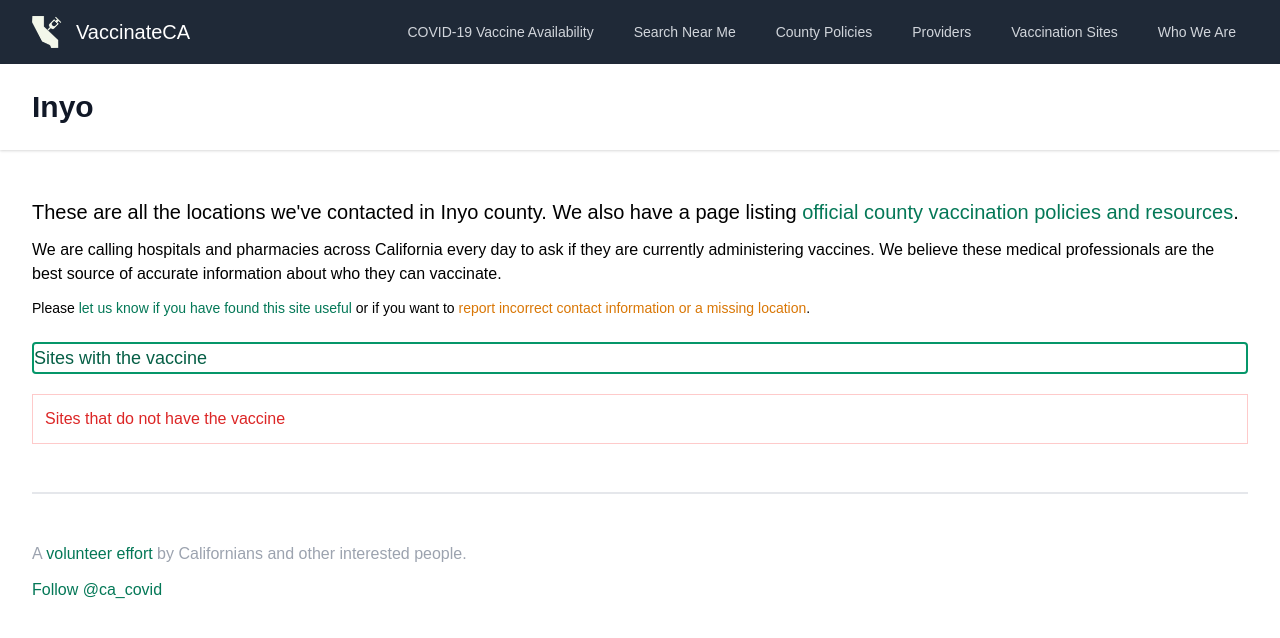
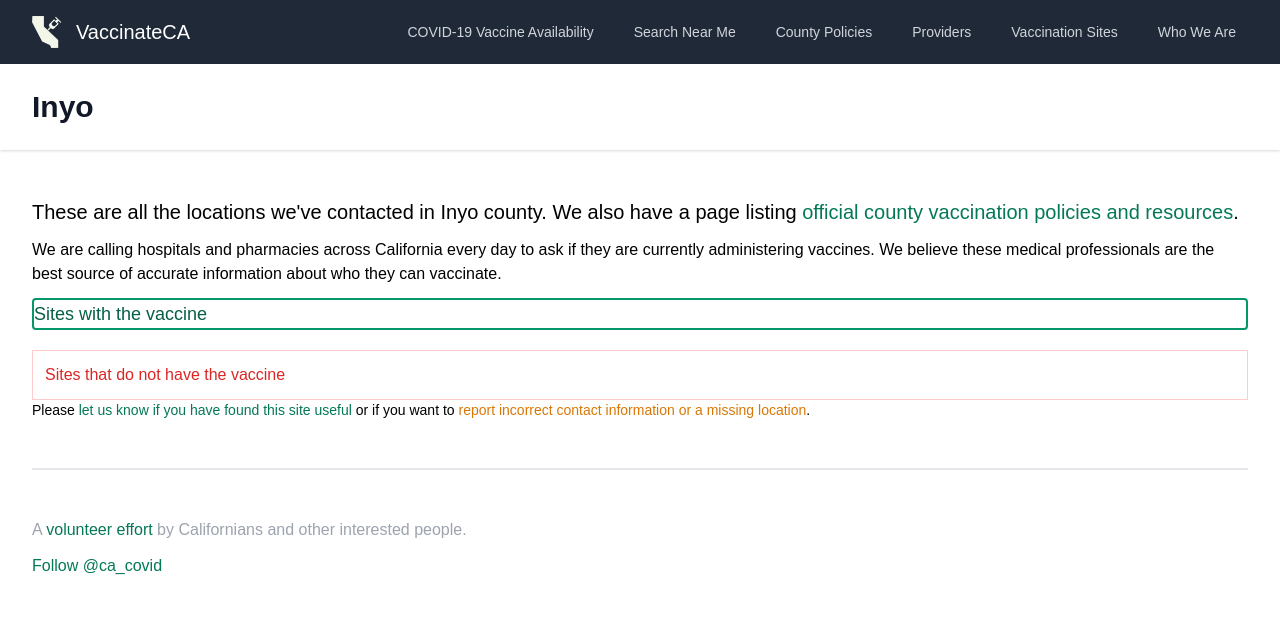
Before and after one commit to CAVaccineInventory/site, a Jekyll site: the page built from _counties/inyo.md, in a window 1280 px wide. Shown: the top 638 px of the page. Built offline with Jekyll 4.4.1, drawn with Linux system fonts in a browser that asks for light colours; some web fonts are replaced; comment, search, counter and statistics services are not loaded.

Commit message:
Move corrections to bottom

```diff
--- a/_layouts/county.html
+++ b/_layouts/county.html
@@ -23,13 +23,6 @@
 
             {% include disclaimer.html %}
 
-            <div class="text-sm mb-6">
-              Please
-              <a href="https://airtable.com/shrOMv5EI1jYwV1XR" class="font-medium">let us know if you have found this site useful</a>
-              or if you want to
-              <a href="https://airtable.com/shrY44NvEjHBscrOH" class="font-medium text-yellow-600">report incorrect contact information or a missing location</a>.
-            </div>
-
             <div class="border-2 border-green-600 rounded mb-5">
               <h3 class="text-lg font-medium text-green-800">Sites with the vaccine</h3>
 
@@ -43,6 +36,13 @@
               <ol id="sitesWithoutVaccine"></ol>
               <div id="loading" class="mt-4 hidden">Loading...</div>
             </div>
+
+            <div class="text-sm mb-6">
+              Please
+              <a href="https://airtable.com/shrOMv5EI1jYwV1XR" class="font-medium">let us know if you have found this site useful</a>
+              or if you want to
+              <a href="https://airtable.com/shrY44NvEjHBscrOH" class="font-medium text-yellow-600">report incorrect contact information or a missing location</a>.
+            </div>
           </div>
 
           {% include footer.html %}
```
